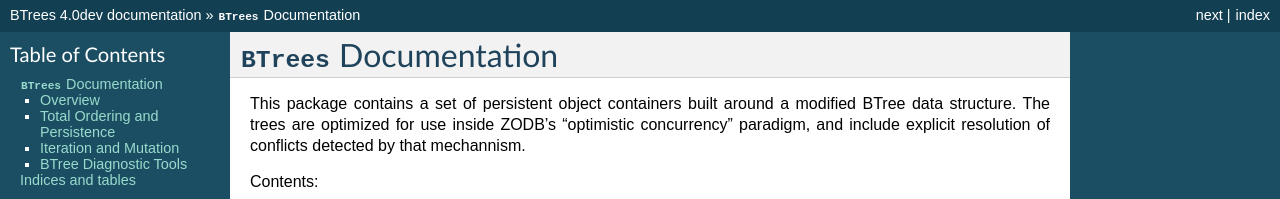
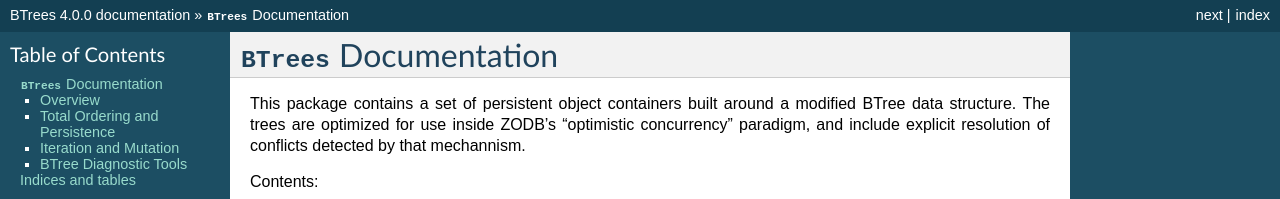
Before and after one commit to zopefoundation/BTrees, a Sphinx documentation site: the page built from docs/index.rst, in a window 1280 px wide and 900 px high. Shown: the top 199 px of the window. Built offline with Sphinx 7.4.7, drawn with Linux system fonts in a browser that asks for light colours; some of the changed text lies outside the part shown.

Commit message:
Fix doc version.

```diff
--- a/docs/conf.py
+++ b/docs/conf.py
@@ -55,9 +55,9 @@
 # built documents.
 #
 # The short X.Y version.
-version = '4.0'
+version = '4.0.0'
 # The full version, including alpha/beta/rc tags.
-release = '4.0dev'
+release = '4.0.0'
 
 # The language for content autogenerated by Sphinx. Refer to documentation
 # for a list of supported languages.
```
